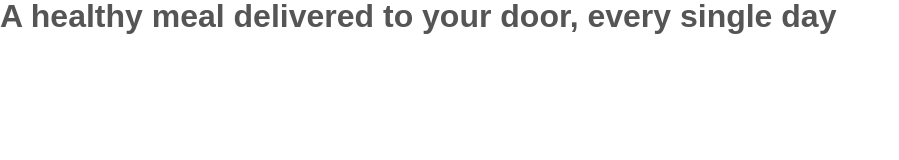
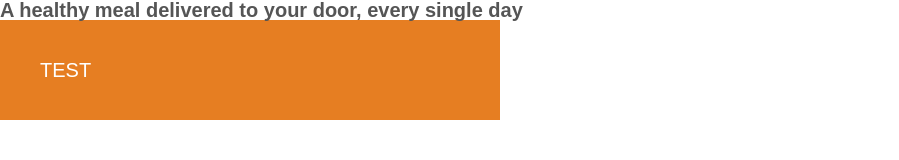
Before and after one commit to Krishdev8/Omnifood-website, a plain HTML site: page index.html in a window 1280 px wide. Shown: the whole page, without its empty margins (0-899 px from the left). Drawn offline with Linux system fonts and the light colour scheme.

Commit message:
Setting rem and max-width
set rem and max width

```diff
--- a/css/style.css
+++ b/css/style.css
@@ -38,6 +38,12 @@ Default: 1,
   margin: 0;
   box-sizing: border-box;
 }
+html {
+  /* font-size: 10px; */
+  /* 10px / 16px =0.625 = 62.5% */
+  /* Percentage of users browser font-size setting. */
+  font-size: 62.5%;
+}
 
 body {
   font-family: sans-serif;
@@ -45,3 +51,14 @@ body {
   font-weight: 400;
   color: #555;
 }
+
+.test {
+  background-color: #e67e22;
+  padding: 4rem;
+  /* width: 1000px; */
+  /* max-width: 1000px; */
+
+  max-width: 50rem;
+  font-size: 2rem;
+  color: #fff;
+}
--- a/index.html
+++ b/index.html
@@ -10,5 +10,7 @@
   </head>
   <body>
     <h1>A healthy meal delivered to your door, every single day</h1>
+
+    <div class="test">TEST</div>
   </body>
 </html>
```
